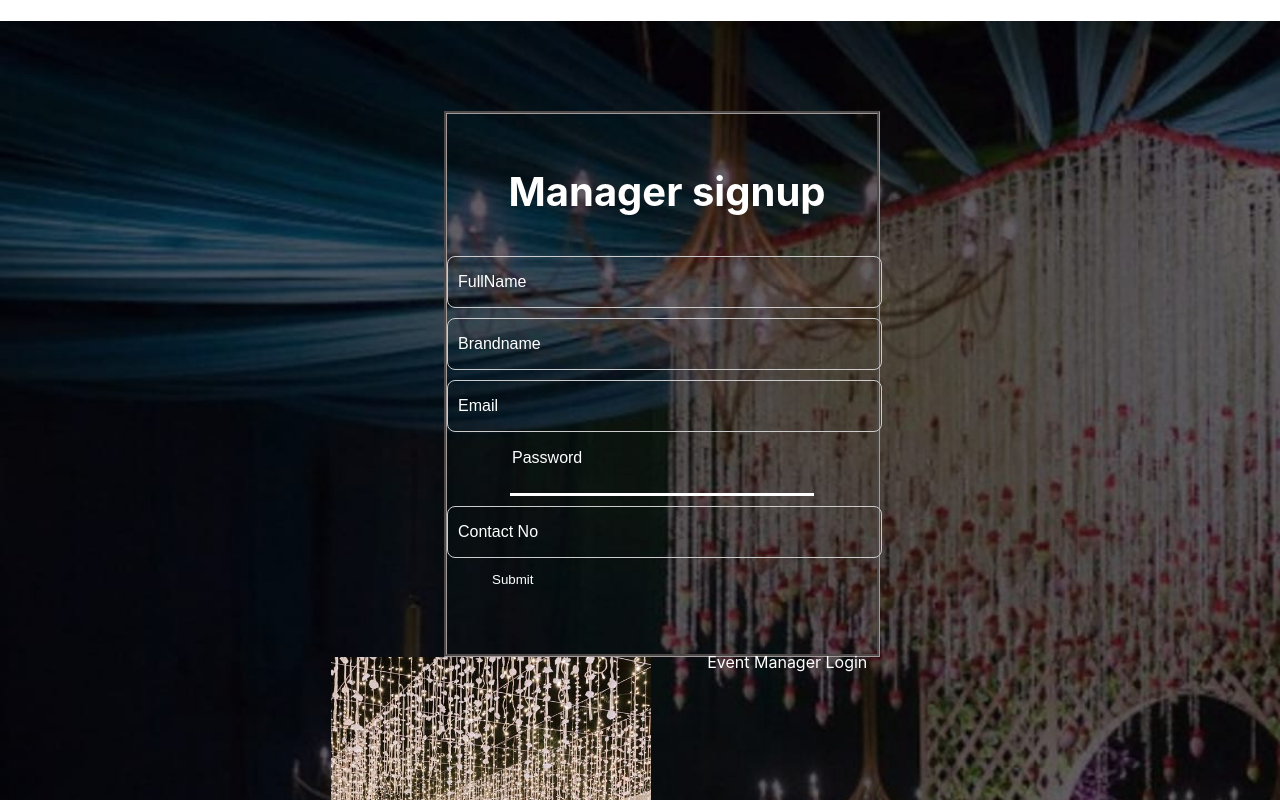
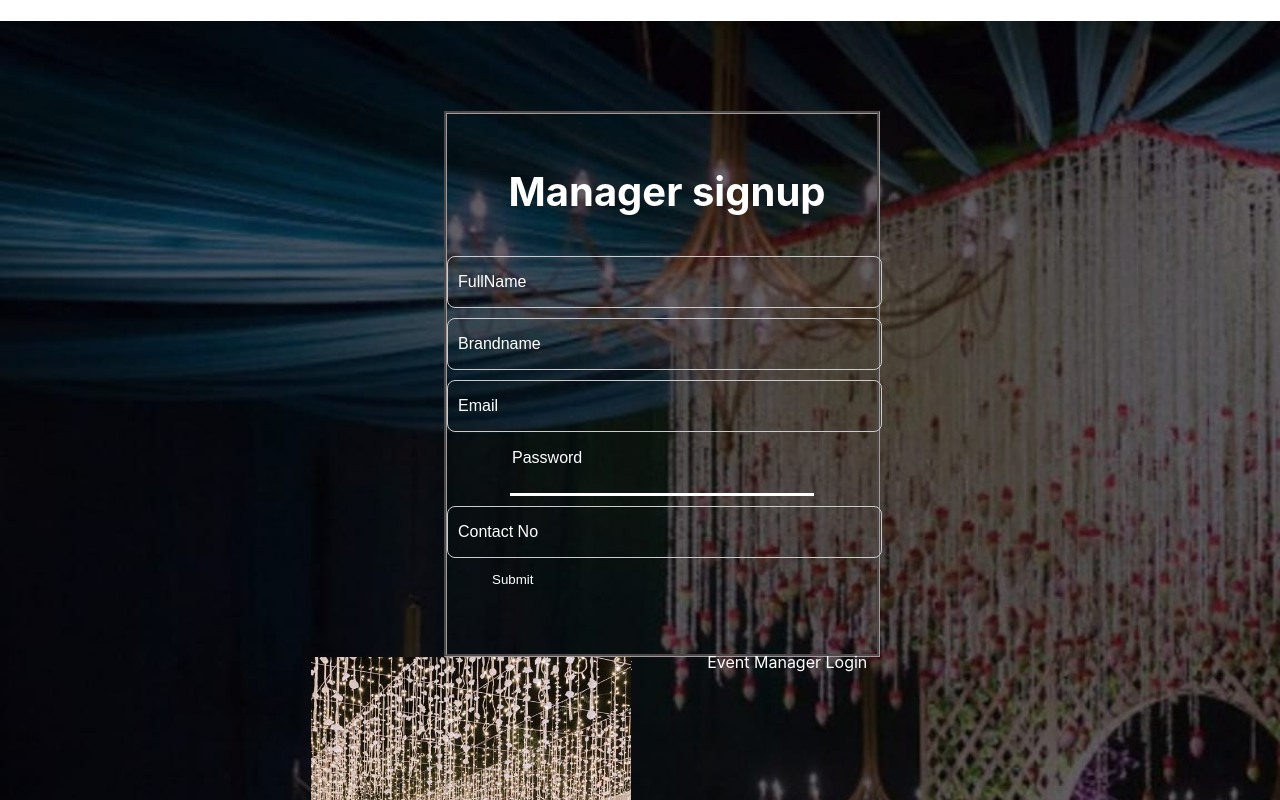
Before and after one commit to 2200030606/bcevents, a React (Create React App) app: page /emsignup in a window 1280 px wide. Shown: the top 800 px of the page. Built offline with nearby package versions, Linux system fonts and the light colour scheme.

Commit message:
changed files

```diff
--- a/src/eventmanager/EventManagerSignup.js
+++ b/src/eventmanager/EventManagerSignup.js
@@ -80,7 +80,7 @@ export default function EventManagerSignup() {
   </div>
   </form>
   <div>
-        <h3 style={{paddingTop:"120px",paddingLeft:"320.9px"}}>
+        <h3 style={{paddingTop:"120px",paddingLeft:"300.9px"}}>
         <img src={img3} alt='Summit' style={{ width: '320px', height: '542px'}} />
         </h3>
         </div>
```
